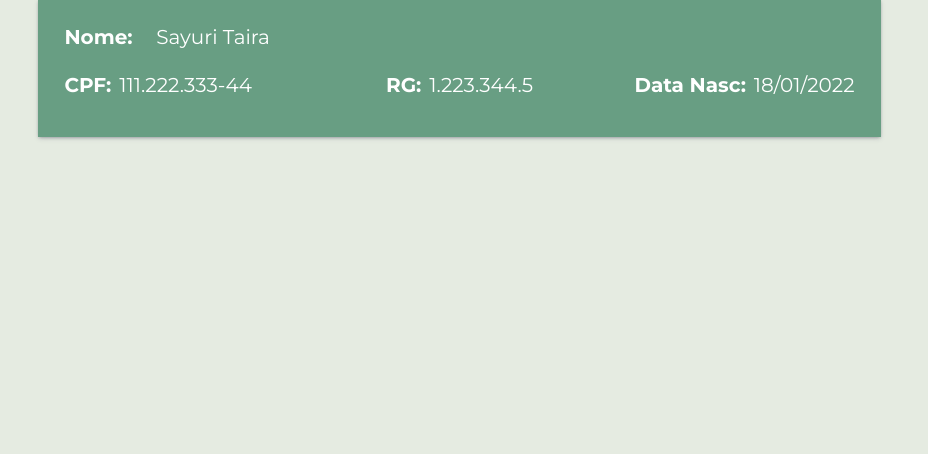
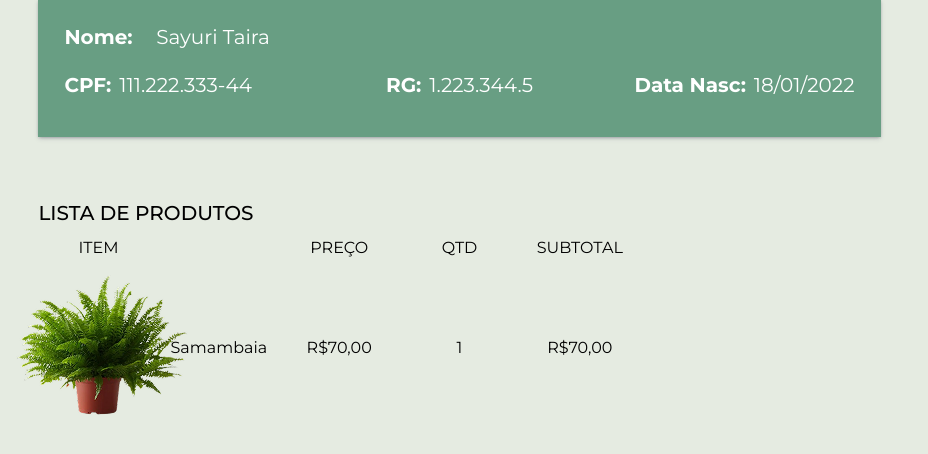
Before and after one commit to yagop-dev/plantify-php-javascript, a PHP site: page /pages/cart.html in a window 1280 px wide. Shown: the part 187-641 px from the top of the page, without its empty margins (0-928 px from the left). Run offline with PHP 8.4, Linux system fonts and the light colour scheme; some web fonts are replaced.

Commit message:
Update cart page with product details
Added product information section to the cart page, including:
- item image
- name
- price
- quantity
- subtotal
This enhances the user experience by clearly displaying the selected product before checkout.

```diff
--- a/assets/css/cart.css
+++ b/assets/css/cart.css
@@ -192,3 +192,52 @@ body{
     justify-content: right;
     gap: 3%;
 }
+
+
+.product-info-container{
+    display: flex;
+    flex-direction: column;
+    height: 25dvh;
+    width: 94dvw;
+    margin-top: 5%;
+    margin-left: 3%;
+}
+.product-text{
+    flex: 0 0 12;
+    width: 100%;
+    font-family: "Montserrat", sans-serif;
+    font-weight: 500;
+    font-size: 20px;
+    margin-bottom: 1%;
+}
+
+.product-table{
+    flex: 1;
+    width: 50%;
+    border-collapse: collapse;
+    table-layout: fixed;
+    font-family: "Montserrat", sans-serif;
+}
+
+.product-table td{
+    text-align: center;
+    vertical-align: middle;
+}
+
+.product-table tr:first-child {
+    height: 10%;
+}
+
+.product-table tr:nth-child(2) td:first-child {
+    height: calc(100% - 10%);
+    display: flex;
+    align-items: center;
+    justify-content: center;
+    padding: 0;
+}
+
+#product-img {
+    max-height: 100%;
+    width: auto;
+    object-fit: contain;
+}
--- a/pages/cart.html
+++ b/pages/cart.html
@@ -58,6 +58,29 @@
                     </div>
                 </div>
             </div>
+
+            <div class="product-info-container">
+                <div class="product-text">LISTA DE PRODUTOS</div>
+                <table class="product-table">
+                    <tr>
+                        <td>ITEM</td>
+                        <td></td>
+                        <td>PREÇO</td>
+                        <td>QTD</td>
+                        <td>SUBTOTAL</td>
+                    </tr>
+                    <tr>
+                        <td>
+                            <img src="../assets/img/Samambaia.png" id="product-img">
+                        </td>
+                        <td>Samambaia</td>
+                        <td>R$70,00</td>
+                        <td>1</td>
+                        <td>R$70,00</td>
+                    </tr>
+                </table>
+                </div>
+            </div>
         </main>
     </body>
 </html>
```
